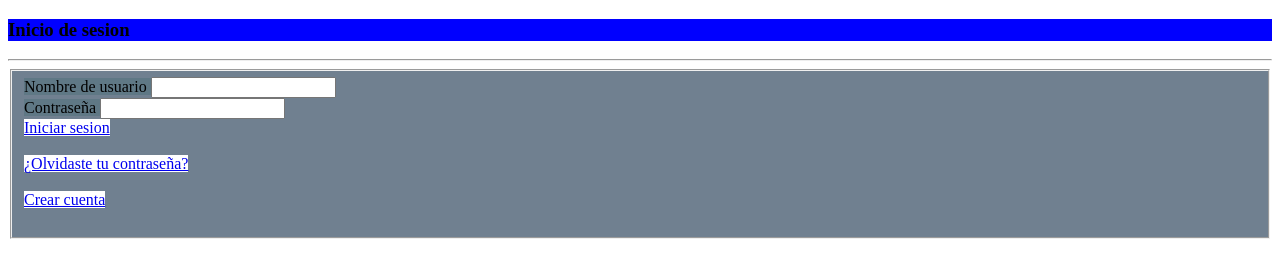
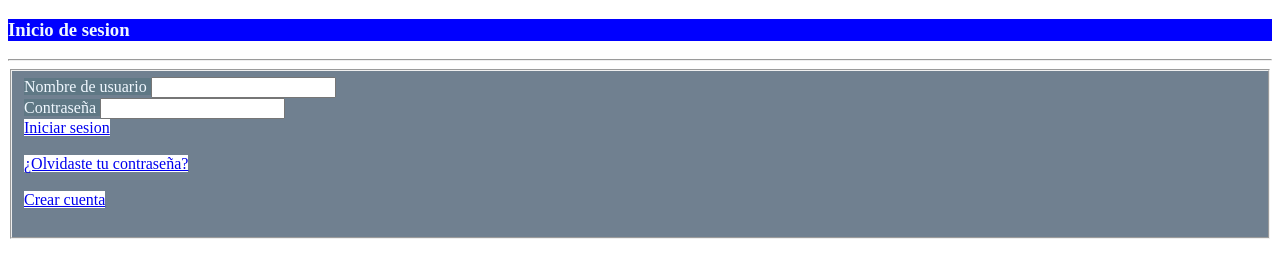
Before and after one commit to Xtevens210/Inicio-de-sesion-MinTic, a plain HTML site: page index.html in a window 1280 px wide. Drawn offline with Linux system fonts and the light colour scheme.

Commit message:
Update 0.3 agregando color

```diff
--- a/css/main.css
+++ b/css/main.css
@@ -1,10 +1,12 @@
 #inicio_de_sesion
 {
     background: blue;
+    color: aliceblue;
 }
 .campos_de_llenado
 {
     background: rgba(0, 78, 70, 0.158);
+    color: aliceblue;
 }
 #recuadro
 {
```
